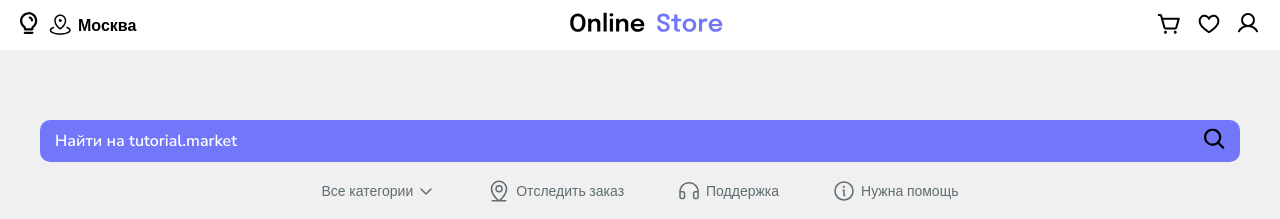
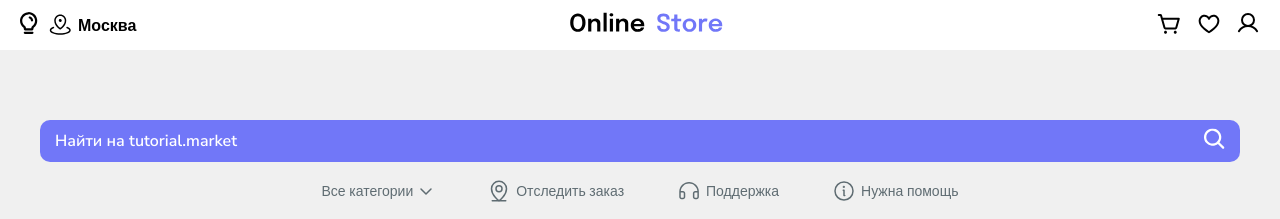
Before and after one commit to inlinera/twc-store, a React (Vite) app: page /register in a window 1280 px wide. Shown: the top 219 px of the page. Built offline with nearby package versions, Linux system fonts and the light colour scheme; no server answers.

Commit message:
refactor

```diff
--- a/src/pages/register/index.tsx
+++ b/src/pages/register/index.tsx
@@ -13,7 +13,7 @@ const RegisterPage = observer(() => {
 
   const onSubmit = useCallback(
     (data: IOrder) => {
-      const user: IUser = {
+      const user: Omit<IUser, 'id'> = {
         firstName: data.firstName,
         lastName: data.lastName,
         email: data.email,
--- a/src/shared/stores/api/auth/index.ts
+++ b/src/shared/stores/api/auth/index.ts
@@ -21,7 +21,7 @@ class AuthStore {
     }
   }
 
-  register = async (user: IUser) => {
+  register = async (user: Omit<IUser, 'id'>) => {
     this.loading = true
     try {
       const response = await axios.post<IUser>(`${this.api}/create`, user)
@@ -30,8 +30,6 @@ class AuthStore {
         this.user = response.data
         Cookies.set('user', JSON.stringify(this.user), { expires: 30 })
       }
-
-      console.log(response)
       return response.data
     } catch (error) {
       console.error(error)
--- a/src/widgets/layout/navigation/index.module.scss
+++ b/src/widgets/layout/navigation/index.module.scss
@@ -3,6 +3,11 @@
   width: 100%;
   margin-bottom: 20px;
   gap: clamp(5px, 1vw, 10px);
+
+  svg,
+  svg path {
+    color: #fff;
+  }
 
   .input {
     background-color: var(--purple-color) !important;
```
